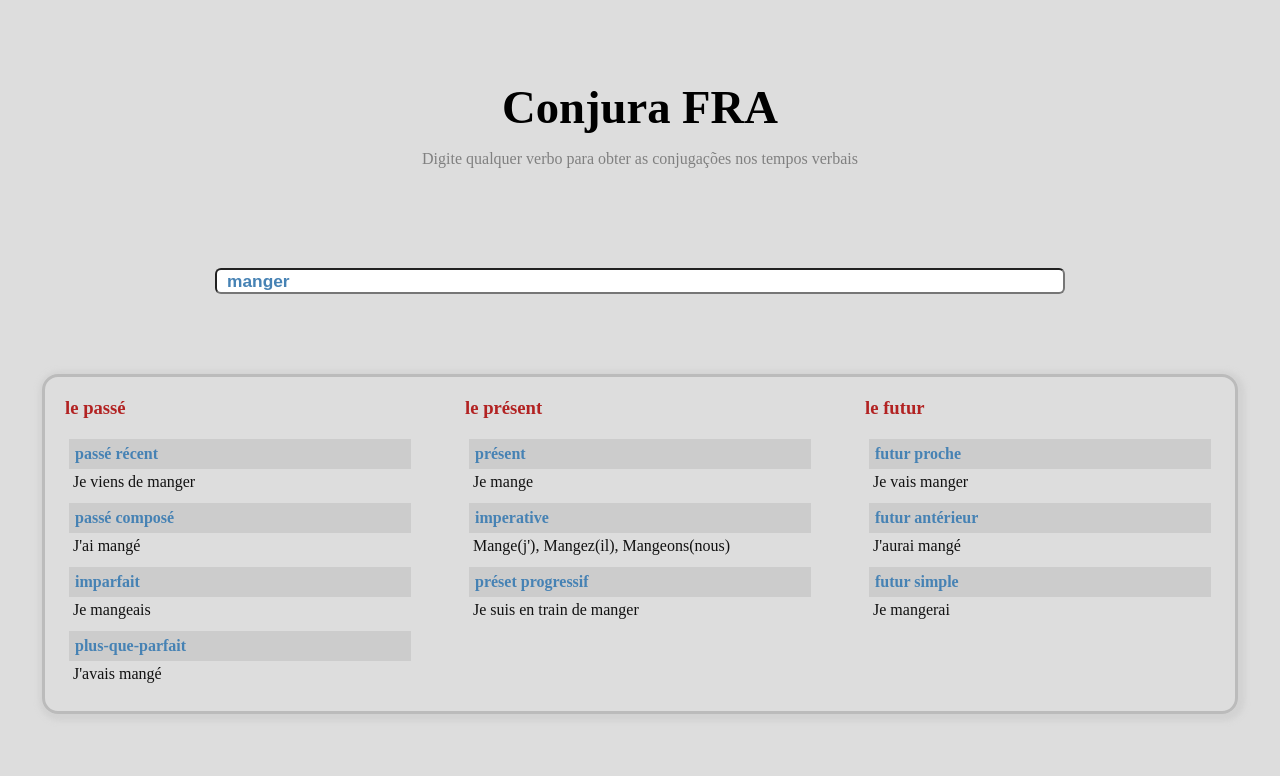
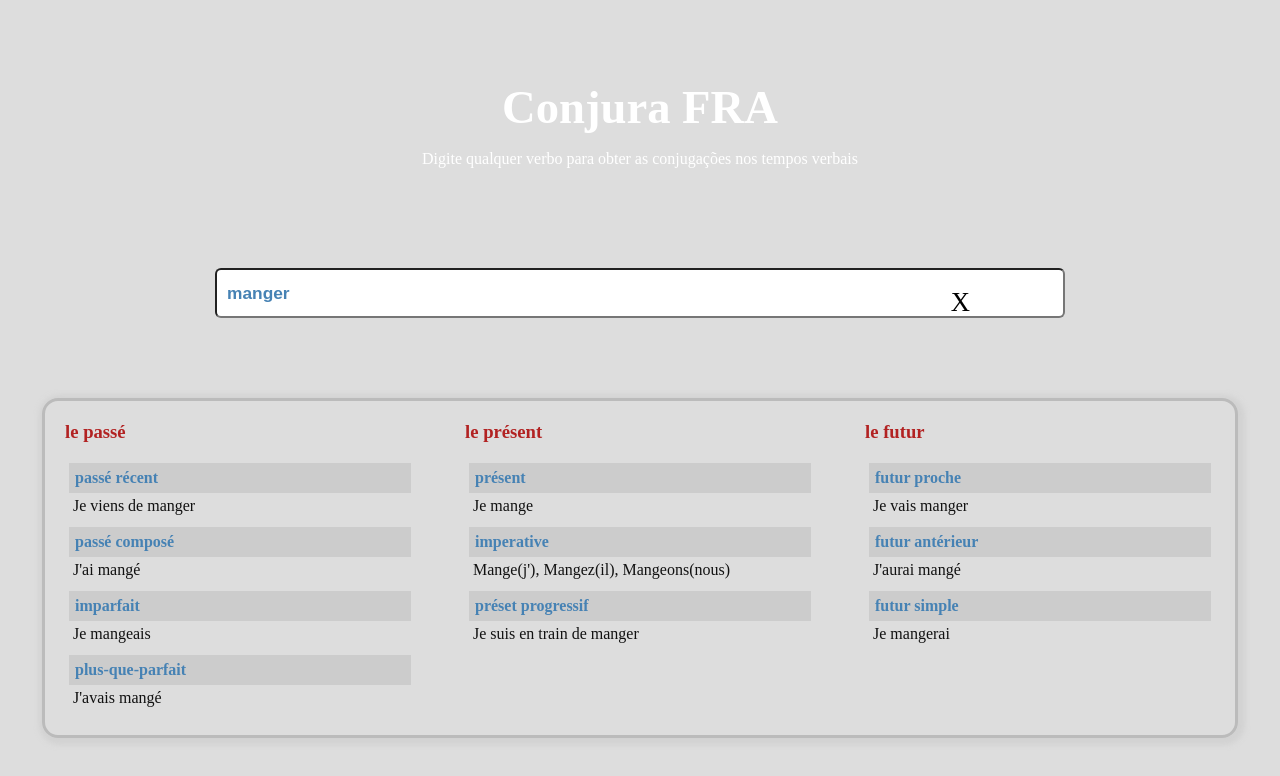
Before and after one commit to sirguilherme97/conjuga-fra-2, a Next.js app: page / in a window 1280 px wide. Both pictures are taken after a click on the element "manger". Shown: the top 776 px of the page. Built offline with nearby package versions, Linux system fonts and the light colour scheme.

Commit message:
searchBar

```diff
--- a/pages/index.tsx
+++ b/pages/index.tsx
@@ -5,11 +5,11 @@ import ListaArt from '../public/data.json'
 export default function Home() {
   return (
     <div
-      style={{ width: '100vw', height: '100vh', background: '#DDDDDD', display: 'flex', flexDirection: 'column', alignItems: 'center', justifyContent: 'flex-start', paddingTop: '80px', gap: '20px' }}>
+      style={{ width: '100vw', height: '100vh', background: '#DDD', display: 'flex', flexDirection: 'column', alignItems: 'center', justifyContent: 'flex-start', paddingTop: '80px', gap: '20px' }}>
       <div
         style={{ width: '100%', display: 'flex', flexDirection: 'column', alignItems: 'center', justifyContent: 'center', gap: '16px' }}>
-        <p style={{ fontSize: '35pt', fontWeight: 'bold', color: 'MenuText' }}>Conjura FRA</p>
-        <p style={{ color: 'gray' }}>Digite qualquer verbo para obter as conjugações nos tempos verbais</p>
+        <p style={{ fontSize: '35pt', fontWeight: 'bold', color: 'Menu' }}>Conjura FRA</p>
+        <p style={{ color: 'Menu' }}>Digite qualquer verbo para obter as conjugações nos tempos verbais</p>
       </div>
       <div style={{ marginTop: '80px', width: '100%', display: 'flex', flexDirection: 'column', gap: '16px', alignItems: 'center', justifyContent: 'space-evenly' }}>
         <Table />
@@ -25,15 +25,18 @@ function Table() {
   return (
     <div style={{ display: 'flex', flexDirection: 'column', alignItems: 'center', justifyContent: 'center' }}>
       <input
-        style={{ borderRadius: '6px', fontSize: '13pt', fontWeight: '600', color: 'steelblue', paddingLeft: '20px', position: 'relative', width: '850px', height: '26px', padding: '10px' }}
+        style={{ borderRadius: '6px', background: 'white', fontSize: '13pt', fontWeight: '600', color: 'steelblue', paddingLeft: '20px', position: 'relative', width: '850px', height: '50px', padding: '10px' }}
         value={busca}
         placeholder="manger, écrire, penser,  etc... "
         onChange={(ev) => setBusca(ev.target.value)}
         type="text" />
-
+      {busca != '' ?
+        (
+          <p onClick={() => { setBusca('') }} style={{ cursor: 'pointer', color: "black", right: '310px', top: '287px', fontSize: '20pt', position: 'absolute' }}>X</p>
+        ) : (<></>)}
       <div >
         {busca == '' ? (
-          <div style={{ display: 'flex', gap: '8px', marginTop: '40px', fontSize: '14pt', color: 'gray' }}>
+          <div style={{ display: 'flex', gap: '8px', marginTop: '40px', fontSize: '14pt', color: 'gray', }}>
             {ListaFiltrada.map((e: any) => (
               <div onClick={() => { setBusca(e.verb) }} key={e.verb} style={{ display: 'flex', background: "#ccc", color: 'steelblue', padding: '8px', borderRadius: '6px', cursor: 'pointer' }}>
                 <p>{e.verb}</p>
```
